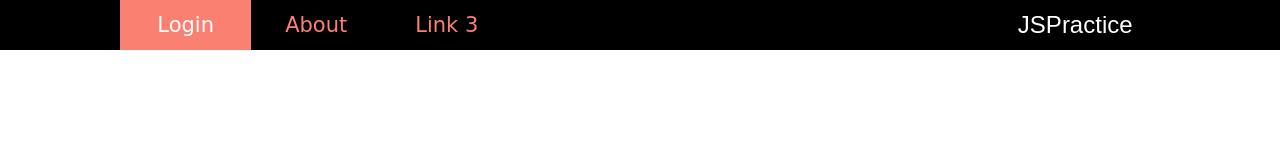
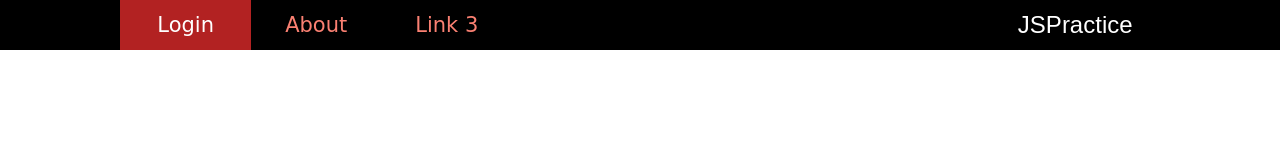
Before and after one commit to marmatok/test, a website: page index.html in a window 1280 px wide. In both pictures the pointer is over the item "Login". Drawn offline with nearby package versions, Linux system fonts and the light colour scheme.

```diff
--- a/index.css
+++ b/index.css
@@ -11,7 +11,7 @@
 }
 
 li:hover{
-    background-color: salmon;
+    background-color: firebrick;
 }
 
 li:hover span{
```
